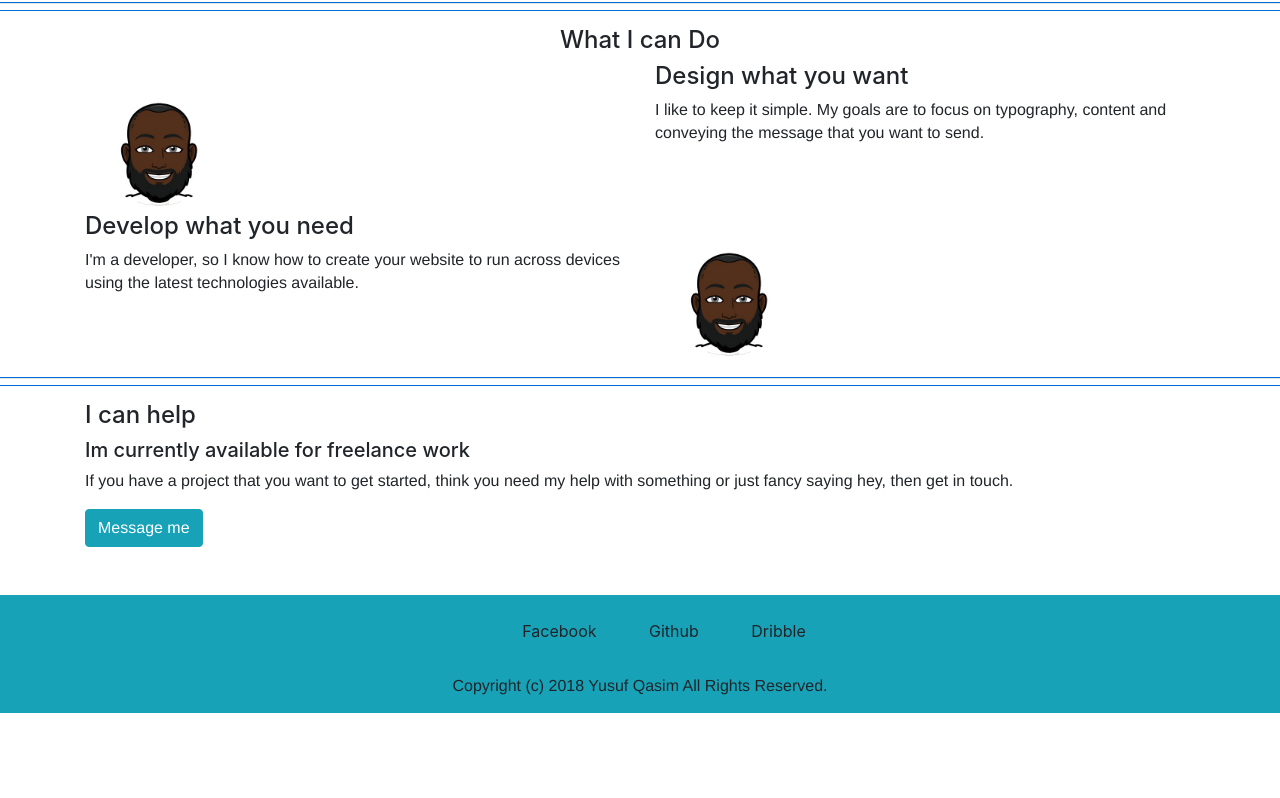
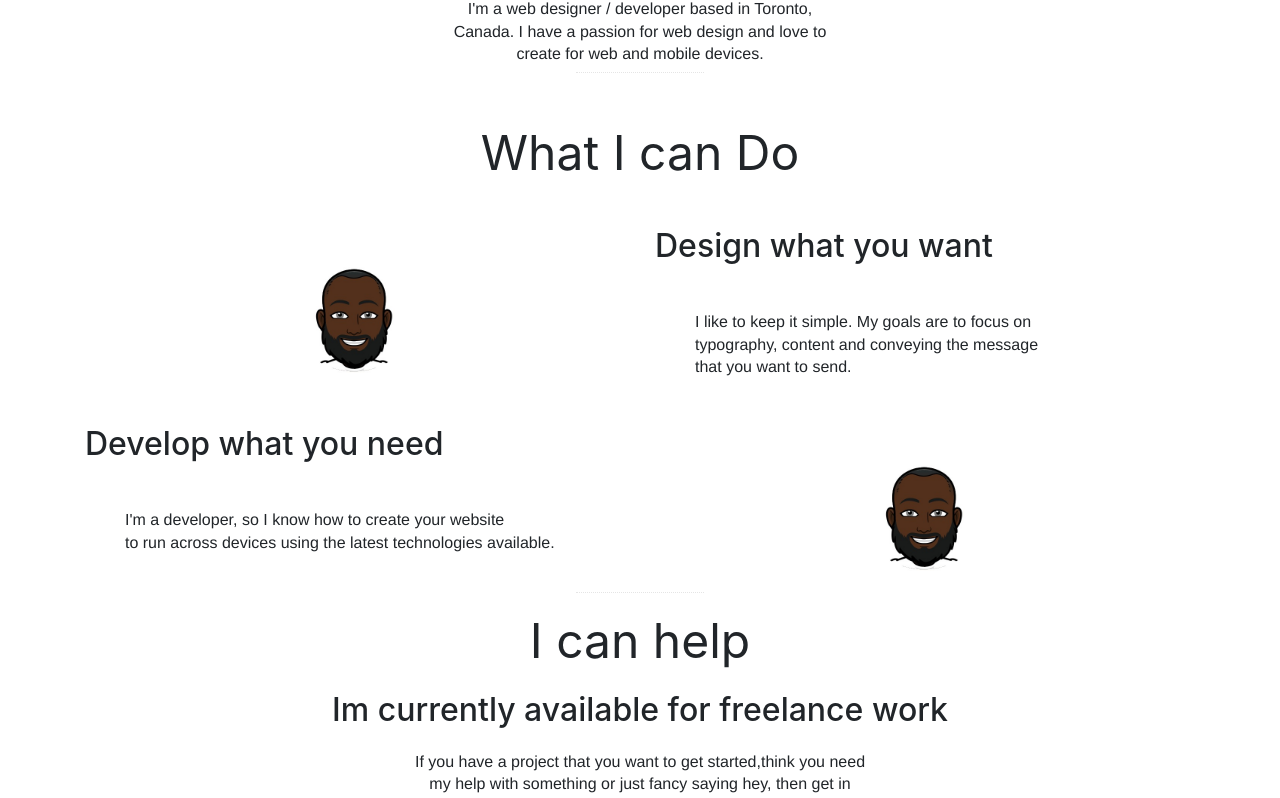
Before and after one commit to EemanQasim/Portfolio-Page-, a plain HTML site: page index.html in a window 1280 px wide. Shown: the part 742-1540 px from the top of the page. Before the commit the page ends 1455 px from the top, so only its background shows below. Drawn offline with nearby package versions, Linux system fonts and the light colour scheme; a web font is replaced by a local one.

Commit message:
body image

```diff
--- a/index.html
+++ b/index.html
@@ -60,11 +60,11 @@
   <hr>
 
 
-     <div class="container mt-4">
-      <img src="images/IMG_1570.jpg" class="d-block mx-auto" width="100px" height="100px">
-      <h4 class="text-center">Hi</h4>
-      <p class="text-center">I'm a web designer / developer based in Toronto, Canada.<br>
-        I have a passion for web design and love to create for web and mobile devices.
+     <div class="container mt-4 topsec">
+      <img src="images/IMG_1570.jpg" class="d-block mx-auto imgp" width="130px" height="130px">
+      <h3 class="text-center">Hi</h3>
+      <p class="text-center">I'm a web designer / developer based in Toronto,<br> Canada.
+        I have a passion for web design and love to<br> create for web and mobile devices.
       </p>
 
     </div>
@@ -72,43 +72,51 @@
 
     <hr>
 
-    <div class="container ">
-      <h4 class="text-center "> What I can Do </h4>
-      <div class="row">
+    <div class="container mt-5">
+      <h2 class="text-center"> What I can Do </h2>
+      <div class="row mt-5">
         <div class="col-md-6">
-          <img src="images/IMG_1570.jpg" class="" width="150px" height="150px">
+          <img src="images/IMG_1570.jpg" class="mx-auto d-block" width="150px" height="150px">
 
         </div>
         <div class="col-md-6">
-          <h4>Design what you want</h4>
-          <p> I like to keep it simple. My goals are to focus on typography,
-            content and conveying the message that you want to send. </p>
+          <h3 class="">Design what you want</h3>
+          <p class="mt-5"> I like to keep it simple. My goals are to focus on<br> typography,
+            content and conveying the message<br> that you want to send. </p>
         </div>
       </div>
-      <div class="row">
+      <div class="row mt-5">
         <div class="col-md-6">
-          <h4>Develop what you need</h4>
-          <p> I'm a developer, so I know how to create your website to run across
+          <h3>Develop what you need</h3>
+          <p class="mt-5"> I'm a developer, so I know how to create your website <br>to run across
             devices using the latest technologies available. </p>
         </div>
         <div class="col-md-6">
-          <img src="images/IMG_1570.jpg" class="" width="150px" height="150px">
+          <img src="images/IMG_1570.jpg" class="mx-auto d-block" width="150px" height="150px">
         </div>
       </div>
     </div>
     <hr>
 
     <div class=" container">
+      <div class="mx-auto w-75">
 
-      <h4>I can help</h4>
-      <h5> Im currently available for freelance work</h5>
-      <p>
-        If you have a project that you want to get started, think you need my help with something or just fancy saying hey, then get in touch.
+
+
+      <h2 class="text-center mb-4">I can help</h2>
+      <h3 class="text-center mb-4"> Im currently available for freelance work</h3>
+      <p class="text-center mb-4">
+        If you have a project that you want to get started,think you need my help with something or just fancy saying hey, then get in touch.
       </p>
-      <p class="btn-hldr">
-        <a class="btn btn-info bg-info email lnk" href="mailto:yusufqasim@keemail.me">Message me
-          <i class="email"></i></a>
-      </p>
+
+<div class="" style="text-align:center">
+
+
+        <a class="mt-4 btn btn-info btn-lg bg-info email" href="mailto:yusufqasim@keemail.me">Message me
+        <i class="email"></i></a>
+</div>
+
+      </div>
     </div>
 
 
--- a/styles.css
+++ b/styles.css
@@ -16,8 +16,19 @@
 }
 
 h3{
-    font-family: 'Sevillana',cursive;
-    font-size: 80px;}
+
+    font-size: 2em;
+    line-height: 1.1;
+    font-weight: 500;
+    box-sizing:border-box;
+    }
+
+h2{
+font-size: 3em;
+font-weight: 400;
+line-height: 1.1;
+box-sizing:border-box;
+}
 
 p{
 font-family: "adobe-garamond-pro","HelveticaNeue-Light","Helvetica Neue Light","Helvetica Neue",Helvetica,Arial,"Lucida Grande",sans-serif;
@@ -26,7 +37,29 @@ line-height: 1.4;
 
 
 hr{
-  width: 100%;
+  width: 10%;
   height: 6px;
-  outline: 1px solid #036cdb  ;
+  border-style: dotted;
 }
+
+.imgp{
+  background: grey;
+  border-radius: 100px;
+  margin-bottom: 20px;
+}
+
+.ht{
+  width: 460px;
+  height: 58px;
+  margin: auto;
+  padding-top: 20px;
+}
+
+p{
+  width: 460px;
+  height:58px;
+  margin: auto;
+  font-weight: 300;
+  font-size: 1em;
+  box-sizing: border-box;
+}
```
